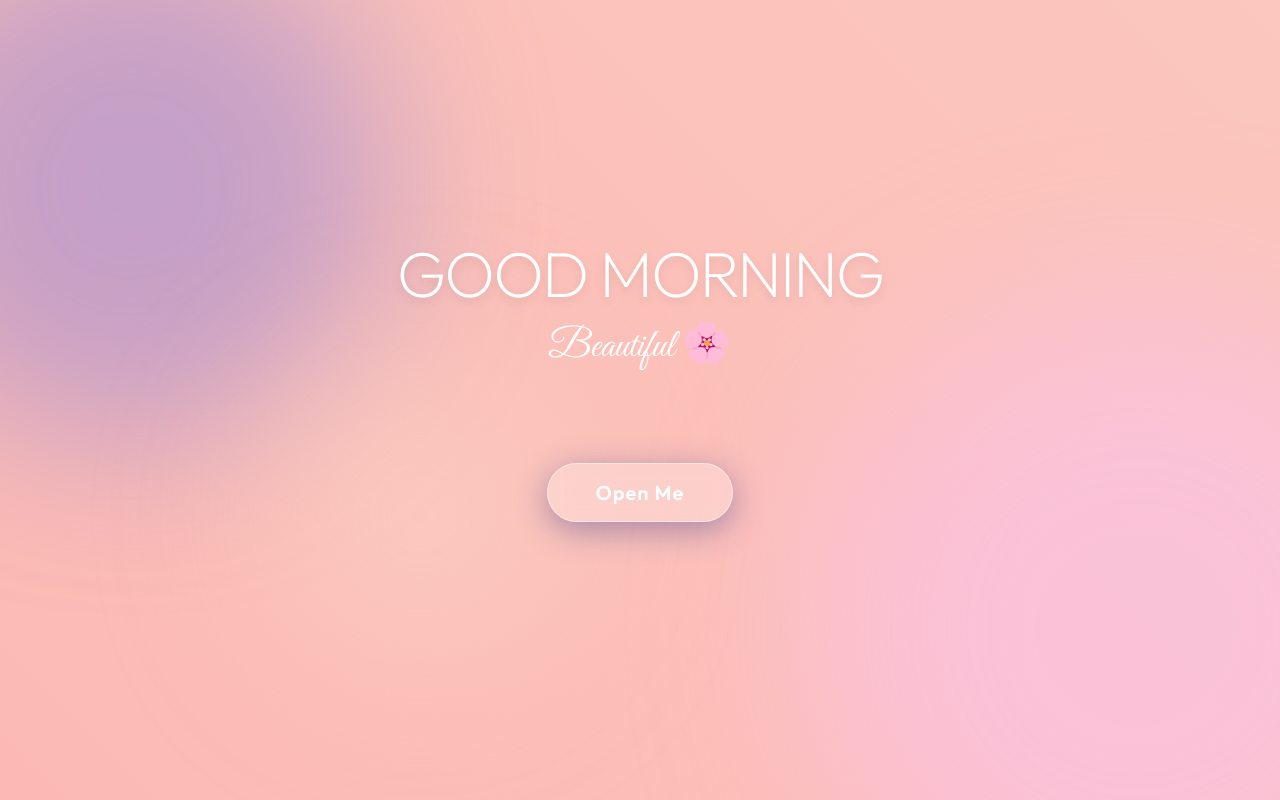
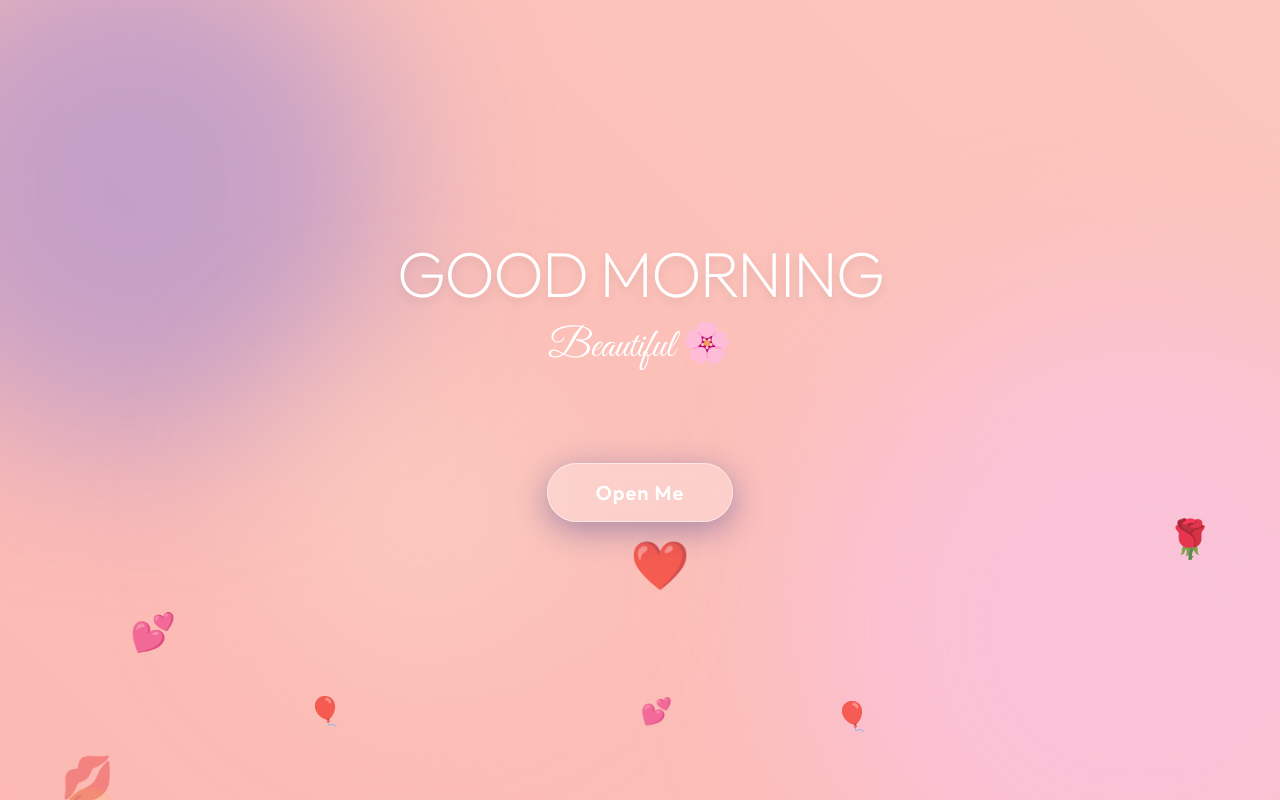
Before and after one commit to coderharjot01/good-morning, a website built with Vite: page index.html in a window 1280 px wide. Built offline with nearby package versions, Linux system fonts and the light colour scheme.

Commit message:
Add flying emojis background

```diff
--- a/index.html
+++ b/index.html
@@ -3,7 +3,7 @@
 
 <head>
   <meta charset="UTF-8" />
-  <link rel="icon" type="image/svg+xml" href="/vite.svg" />
+  <link rel="icon" type="image/svg+xml" href="./vite.svg" />
   <meta name="viewport" content="width=device-width, initial-scale=1.0" />
   <title>Good Morning</title>
   <link rel="preconnect" href="https://fonts.googleapis.com">
@@ -19,6 +19,9 @@
       <div class="blob blob-2"></div>
       <div class="blob blob-3"></div>
     </div>
+
+    <!-- Flying Emojis Container -->
+    <div id="flying-emoji-container" class="flying-emoji-container"></div>
 
     <div class="content">
       <div class="greeting-container">
@@ -44,7 +47,7 @@
       </div>
     </div>
   </div>
-  <script type="module" src="/src/main.js"></script>
+  <script type="module" src="./src/main.js"></script>
 </body>
 
 </html>
--- a/src/main.js
+++ b/src/main.js
@@ -77,4 +77,33 @@ document.addEventListener('DOMContentLoaded', () => {
       // Optional: Add some confetti or extra "wow" here via JS if desired later
     }, 400);
   });
+
+  // Flying Emojis Logic
+  const emojiContainer = document.getElementById('flying-emoji-container');
+  const emojis = ['🎈', '❤️', '😘', '💋', '💕', '🌹'];
+
+  const createEmoji = () => {
+    const el = document.createElement('div');
+    el.classList.add('flying-emoji');
+    el.textContent = emojis[Math.floor(Math.random() * emojis.length)];
+
+    // Random positioning and sizing
+    const left = Math.random() * 100; // 0 to 100%
+    const size = Math.random() * 1.5 + 1.5; // 1.5rem to 3rem
+    const duration = Math.random() * 10 + 10; // 10s to 20s
+
+    el.style.left = `${left}%`;
+    el.style.fontSize = `${size}rem`;
+    el.style.animationDuration = `${duration}s`;
+
+    // Cleanup after animation
+    el.addEventListener('animationend', () => {
+      el.remove();
+    });
+
+    emojiContainer.appendChild(el);
+  };
+
+  // Start creating emojis
+  setInterval(createEmoji, 600); // New emoji every 600ms
 });
--- a/src/style.css
+++ b/src/style.css
@@ -314,3 +314,46 @@ body {
     opacity: 0.4;
   }
 }
+
+/* Flying Emojis */
+.flying-emoji-container {
+  position: absolute;
+  top: 0;
+  left: 0;
+  width: 100%;
+  height: 100%;
+  overflow: hidden;
+  pointer-events: none;
+  z-index: 1;
+  /* Between blobs and content */
+}
+
+.flying-emoji {
+  position: absolute;
+  bottom: -50px;
+  font-size: 2rem;
+  animation: flyUp linear forwards;
+  will-change: transform, opacity;
+  opacity: 0.7;
+}
+
+@keyframes flyUp {
+  0% {
+    transform: translateY(0) scale(1);
+    opacity: 0;
+  }
+
+  10% {
+    opacity: 0.8;
+  }
+
+  90% {
+    opacity: 0.8;
+  }
+
+  100% {
+    transform: translateY(-110vh) scale(1.2);
+    /* Fly well above viewport */
+    opacity: 0;
+  }
+}
```
